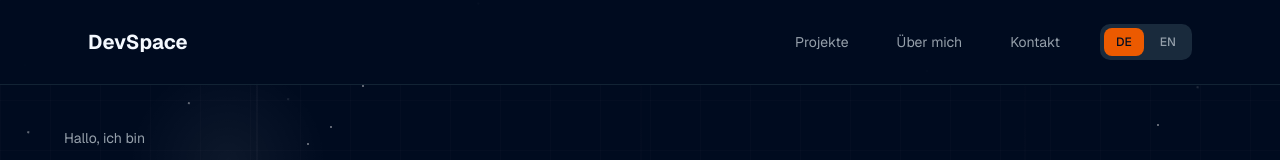
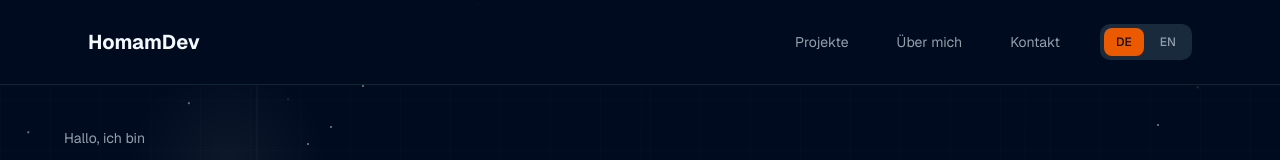
Before and after one commit to HomamAlabdalaah101/Webseite, a Next.js app: page / in a window 1280 px wide. Shown: the top 160 px of the page. Built offline with nearby package versions, Linux system fonts and the light colour scheme.

Commit message:
Rename website from DevSpace to HomamDev
Co-Authored-By: Claude Opus 4.5 <noreply@anthropic.com>

```diff
--- a/components/header.tsx
+++ b/components/header.tsx
@@ -57,7 +57,7 @@ export default function Header() {
           onClick={handleLogoClick}
           className="text-xl font-bold text-foreground hover:text-primary focus:text-primary transition-colors duration-300 ease-in-out focus:outline-none focus:ring-2 focus:ring-primary/50 rounded"
         >
-          DevSpace
+          HomamDev
         </Link>
 
         {/* Desktop Navigation */}
```
